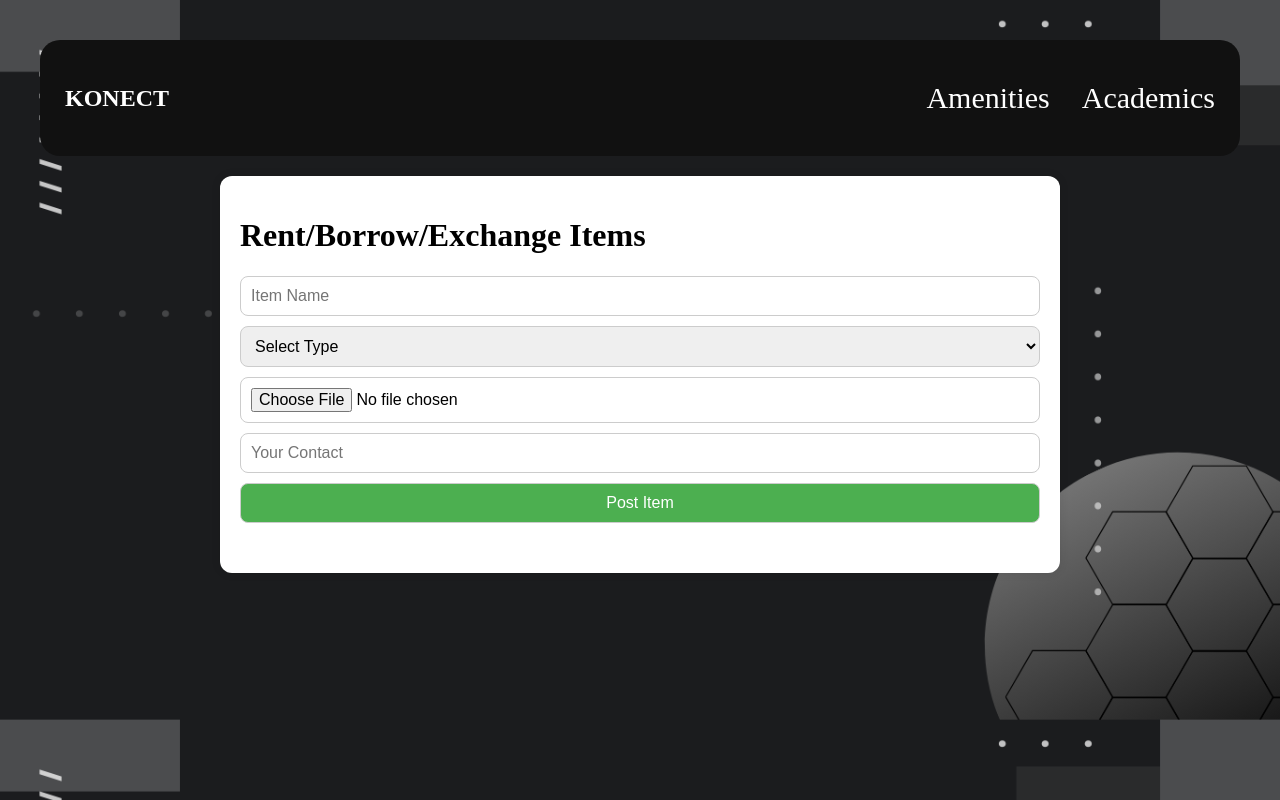
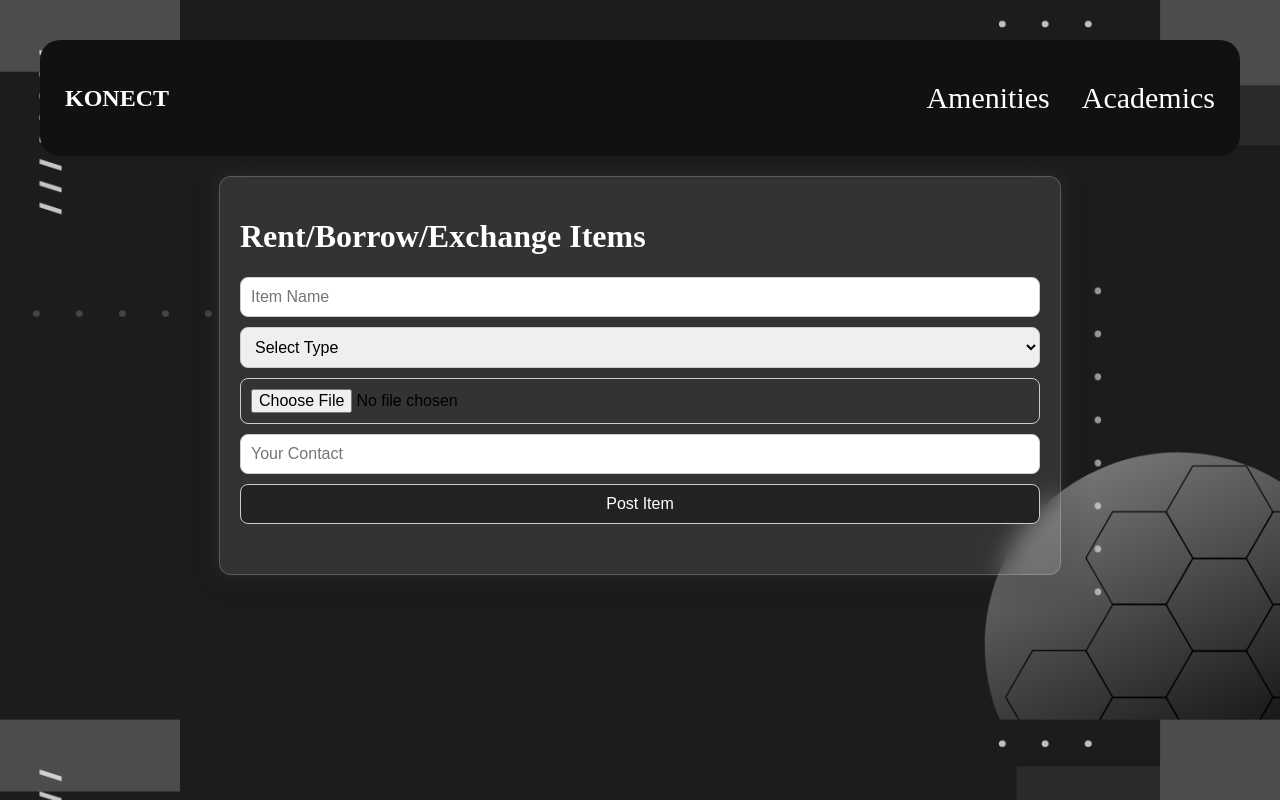
Before and after one commit to Fyxod/Team4, a website: page Frontend/rental.html in a window 1280 px wide. Drawn offline with Linux system fonts and the light colour scheme; a web font is replaced by a local one.

Commit message:
commits made

```diff
--- a/Frontend/rental.css
+++ b/Frontend/rental.css
@@ -52,6 +52,7 @@
   padding: 0.5rem 1rem;
   border-radius: 8px;
   font-size: 20px;
+  z-index: 1000000000000000000;
 }
 
 .dropdown:hover .dropdown-menu {
@@ -70,12 +71,19 @@
 .container {
   max-width: 800px;
   margin: auto;
-  background: white;
   padding: 20px;
   border-radius: 12px;
-  box-shadow: 0 0 10px rgba(0,0,0,0.1);
+
+  background: rgba(255, 255, 255, 0.1);
+  backdrop-filter: blur(12px);
+  -webkit-backdrop-filter: blur(12px);
+  border: 1px solid rgba(255, 255, 255, 0.2);
+  box-shadow: 0 0 20px rgba(255, 255, 255, 0.1),
+              0 4px 30px rgba(0, 0, 0, 0.3);
 }
-
+.container h1{
+  color: #fff;
+}
 form {
   display: flex;
   flex-direction: column;
@@ -90,7 +98,7 @@
 }
 
 button {
-  background-color: #4CAF50;
+  background-color: #222;
   color: white;
   cursor: pointer;
 }
```
